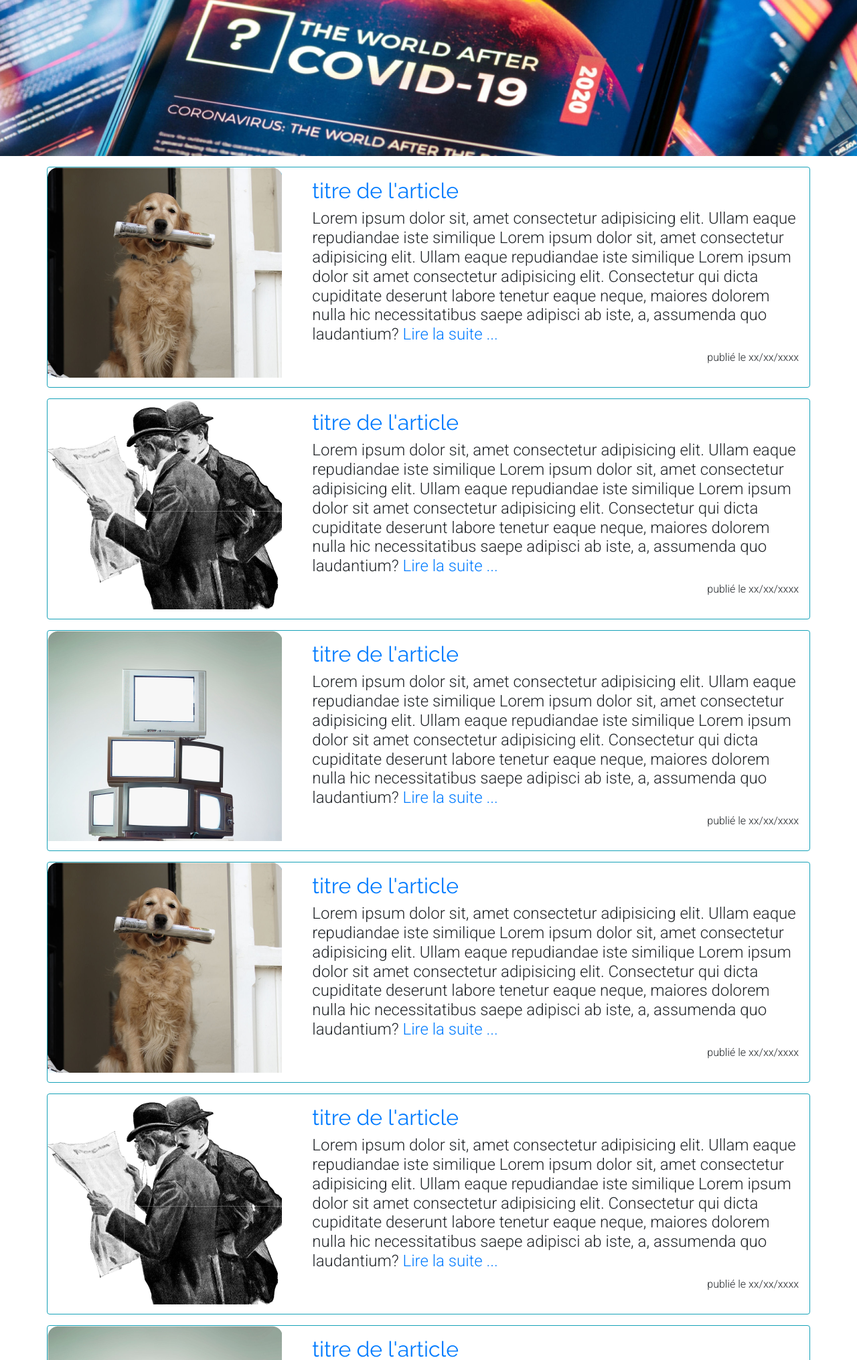
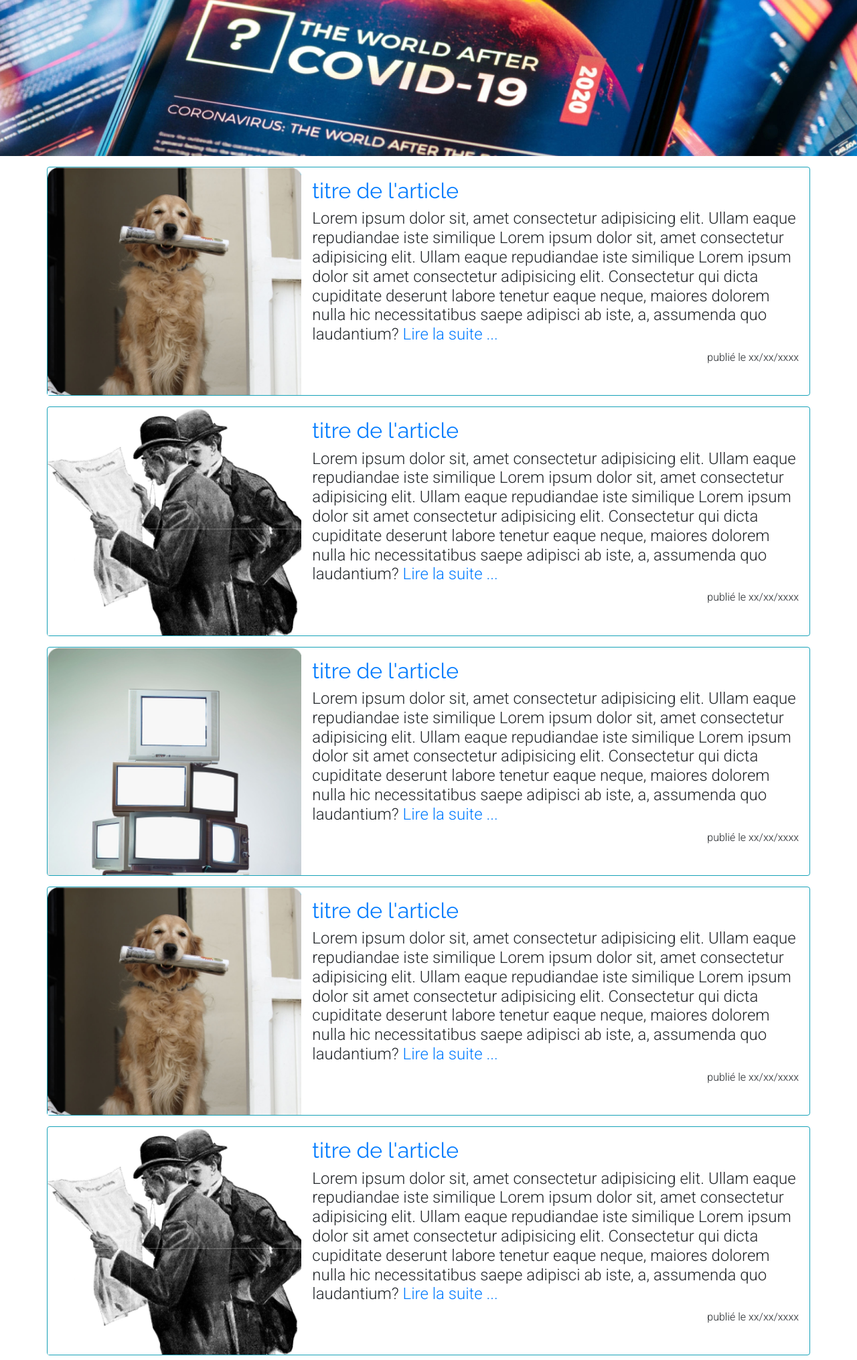
Before and after one commit to aanikid/TP-00-PHP, a PHP site: page /articles.php in a window 1280 px wide; the page is wider, and only the part inside the window is pictured. Shown: the part 336-2367 px from the top of that part at 67% size. Run offline with PHP 8.4, Linux system fonts and the light colour scheme.

Commit message:
les images n'ont plus de marge

```diff
--- a/articles.php
+++ b/articles.php
@@ -13,7 +13,7 @@
         <div class="row justify-content-center border border-info rounded mt-3 inline-block">
             <!-- photo de l'article -->
             <figure class="col-4 p-0 m-0">
-            <a href="#"><img src="assets/img/newsup-article1.png" alt="chien tenant un journal"></a>
+            <a href="#"><img class="w-100 h-100" src="assets/img/newsup-article1.png" alt="chien tenant un journal"></a>
             </figure>
             <!-- titre et résumé de l'article -->
             <div class="col-8 p-3">
@@ -36,7 +36,7 @@
         <div class="row justify-content-center border border-info rounded mt-3 inline-block">
             <!-- photo de l'article -->
             <figure class="col-4 p-0 m-0">
-            <a href="#"><img src="assets/img/newsup-article2.png" alt="hommes lisant le journal"></a>
+            <a href="#"><img class="w-100 h-100" src="assets/img/newsup-article2.png" alt="hommes lisant le journal"></a>
             </figure>
             <!-- titre et résumé de l'article -->
             <div class="col-8 p-3">
@@ -59,7 +59,7 @@
         <div class="row justify-content-center border border-info rounded mt-3 inline-block">
             <!-- photo de l'article -->
             <figure class="col-4 p-0 m-0">
-            <a href="#"><img src="assets/img/newsup-article3.png" alt="télévisions empilées"></a>
+            <a href="#"><img class="w-100 h-100" src="assets/img/newsup-article3.png" alt="télévisions empilées"></a>
             </figure>
             <!-- titre et résumé de l'article -->
             <div class="col-8 p-3">
@@ -82,7 +82,7 @@
         <div class="row justify-content-center border border-info rounded mt-3 inline-block">
             <!-- photo de l'article -->
             <figure class="col-4 p-0 m-0">
-            <a href="#"><img src="assets/img/newsup-article1.png" alt="chien tenant un journal"></a>
+            <a href="#"><img class="w-100 h-100" src="assets/img/newsup-article1.png" alt="chien tenant un journal"></a>
             </figure>
             <!-- titre et résumé de l'article -->
             <div class="col-8 p-3">
@@ -105,7 +105,7 @@
         <div class="row justify-content-center border border-info rounded mt-3 inline-block">
             <!-- photo de l'article -->
             <figure class="col-4 p-0 m-0">
-            <a href="#"><img src="assets/img/newsup-article2.png" alt="hommes lisant le journal"></a>
+            <a href="#"><img class="w-100 h-100" src="assets/img/newsup-article2.png" alt="hommes lisant le journal"></a>
             </figure>
             <!-- titre et résumé de l'article -->
             <div class="col-8 p-3">
@@ -128,7 +128,7 @@
         <div class="row justify-content-center border border-info rounded mt-3 inline-block">
             <!-- photo de l'article -->
             <figure class="col-4 p-0 m-0">
-            <a href="#"><img src="assets/img/newsup-article3.png" alt="télévisions empilées"></a>
+            <a href="#"><img class="w-100 h-100" src="assets/img/newsup-article3.png" alt="télévisions empilées"></a>
             </figure>
             <!-- titre et résumé de l'article -->
             <div class="col-8 p-3">
@@ -151,7 +151,7 @@
         <div class="row justify-content-center border border-info rounded mt-3 inline-block">
             <!-- photo de l'article -->
             <figure class="col-4 p-0 m-0">
-            <a href="#"><img src="assets/img/newsup-article1.png" alt="chien tenant un journal"></a>
+            <a href="#"><img class="w-100 h-100" src="assets/img/newsup-article1.png" alt="chien tenant un journal"></a>
             </figure>
             <!-- titre et résumé de l'article -->
             <div class="col-8 p-3">
@@ -174,7 +174,7 @@
         <div class="row justify-content-center border border-info rounded mt-3 inline-block">
             <!-- photo de l'article -->
             <figure class="col-4 p-0 m-0">
-            <a href="#"><img src="assets/img/newsup-article2.png" alt="hommes lisant le journal"></a>
+            <a href="#"><img class="w-100 h-100" src="assets/img/newsup-article2.png" alt="hommes lisant le journal"></a>
             </figure>
             <!-- titre et résumé de l'article -->
             <div class="col-8 p-3">
@@ -197,7 +197,7 @@
         <div class="row justify-content-center border border-info rounded mt-3 inline-block">
             <!-- photo de l'article -->
             <figure class="col-4 p-0 m-0">
-            <a href="#"><img src="assets/img/newsup-article3.png" alt="télévisions empilées"></a>
+            <a href="#"><img class="w-100 h-100" src="assets/img/newsup-article3.png" alt="télévisions empilées"></a>
             </figure>
             <!-- titre et résumé de l'article -->
             <div class="col-8 p-3">
@@ -221,7 +221,7 @@
         <div class="row justify-content-center border border-info rounded mt-3 inline-block">
             <!-- photo de l'article -->
             <figure class="col-4 p-0 m-0">
-            <a href="#"><img src="assets/img/newsup-article1.png" alt="chien tenant un journal"></a>
+            <a href="#"><img class="w-100 h-100" src="assets/img/newsup-article1.png" alt="chien tenant un journal"></a>
             </figure>
             <!-- titre et résumé de l'article -->
             <div class="col-8 p-3   ">
```
